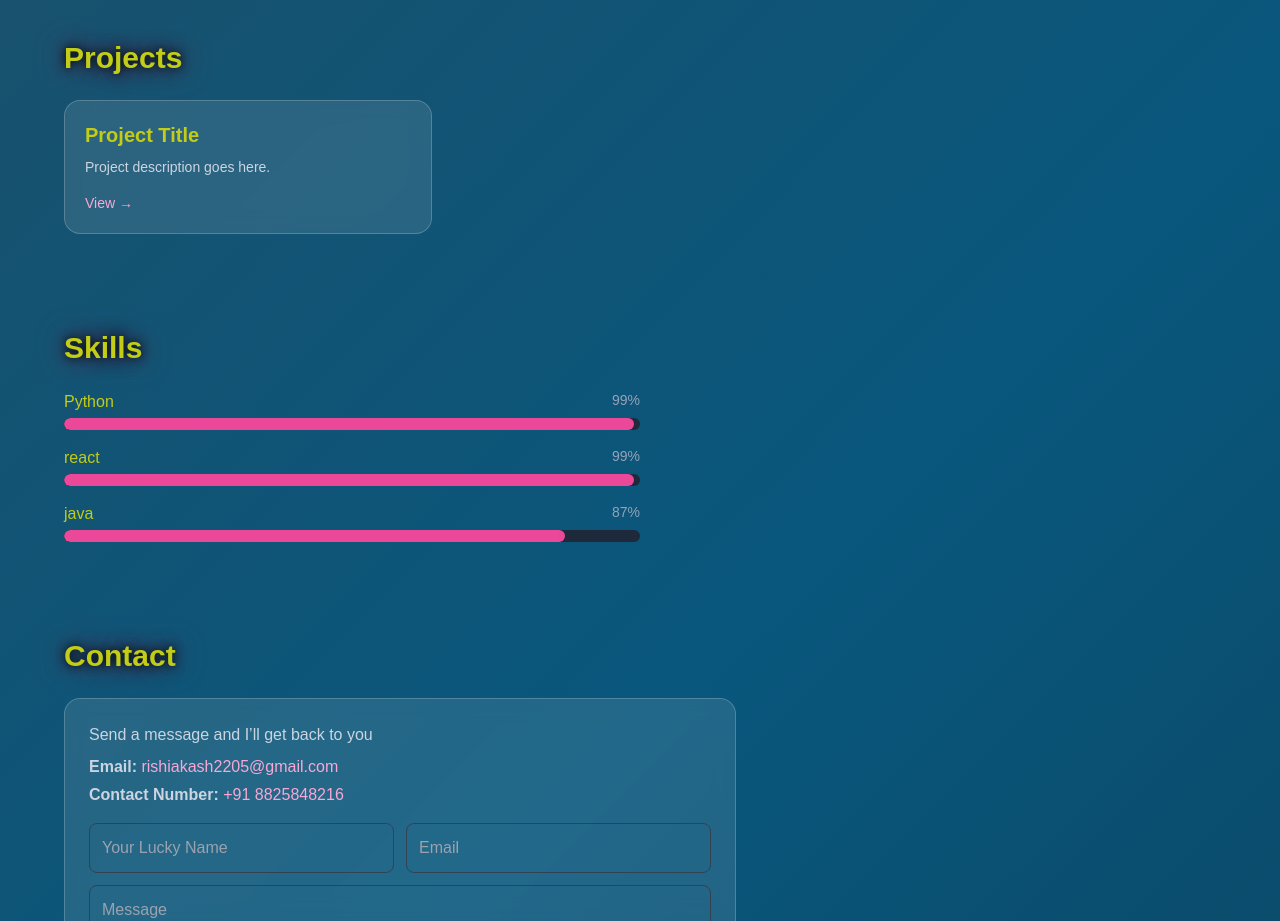
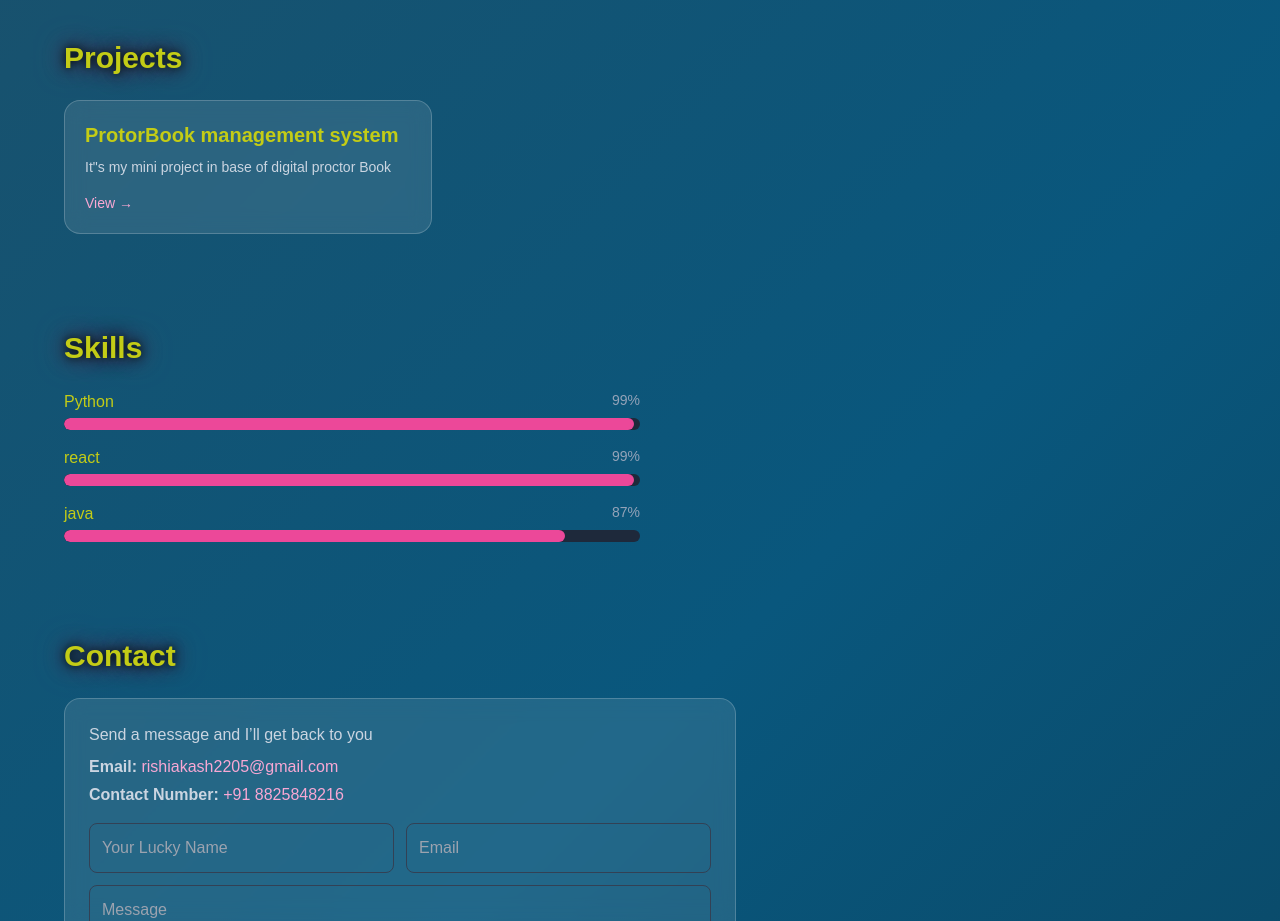
Before and after one commit to Rishi-2205/portfolio, a React (Vite) app: page / in a window 1280 px wide. Shown: the part 1340-2261 px from the top of the page. Built offline with nearby package versions, Linux system fonts and the light colour scheme.

Commit message:
Update portfolio files

```diff
--- a/src/App.jsx
+++ b/src/App.jsx
@@ -130,8 +130,8 @@ export default function App() {
             <div className="grid grid-cols-1 md:grid-cols-3 gap-6">
               {/* Removed project file and images */}
               <div className="card-glass p-5 rounded-2xl">
-                <h4 className="text-xl font-semibold mb-2">Project Title</h4>
-                <p className="text-slate-300 text-sm">Project description goes here.</p>
+                <h4 className="text-xl font-semibold mb-2">ProtorBook management system </h4>
+                <p className="text-slate-300 text-sm">It"s my mini project in base of digital proctor Book</p>
                 <div className="mt-4 text-sm text-pink-300">
                   <a href="#" target="_blank" rel="noopener noreferrer">
                     View →
--- a/src/index.css
+++ b/src/index.css
@@ -4,7 +4,7 @@
 
 /* Background animation */
 body {
-  background: linear-gradient(-45deg, #131313, #09577d, #414345, #232526);
+  background: linear-gradient(-45deg, #101010, #09577d, #414345, #232526);
   background-size: 400% 400%;
   animation: gradient 15s ease infinite;
   color: rgb(195, 204, 22);
```
